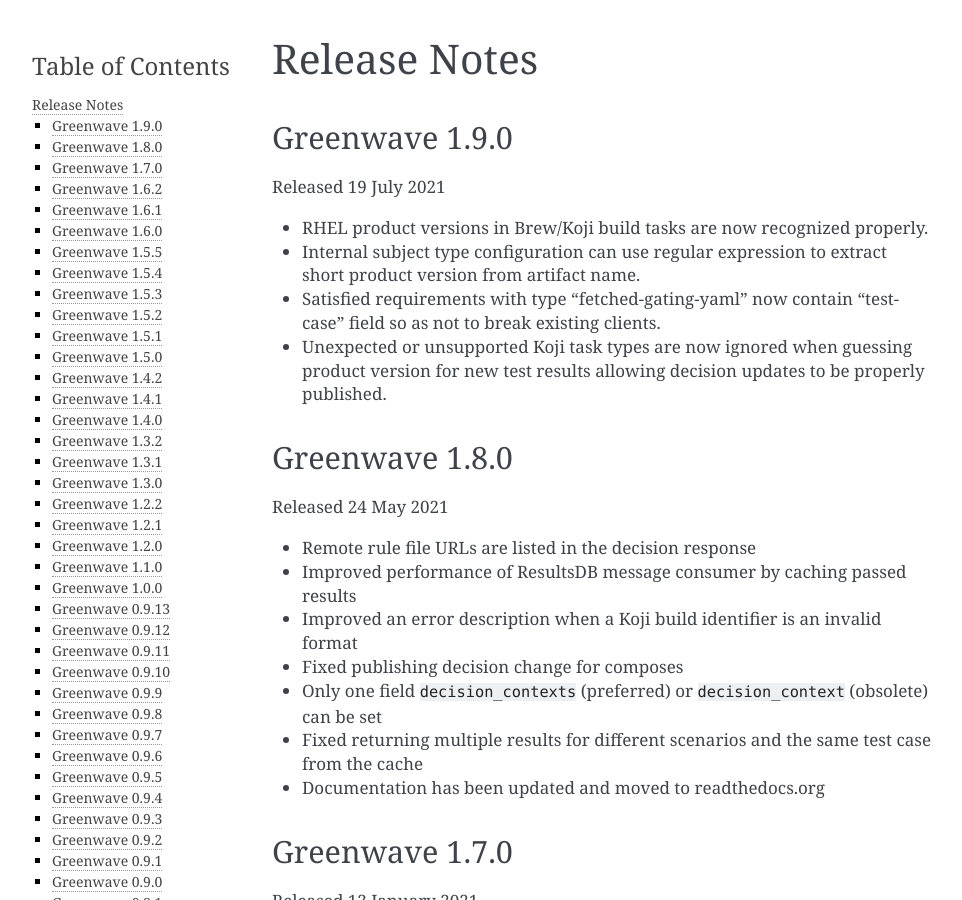
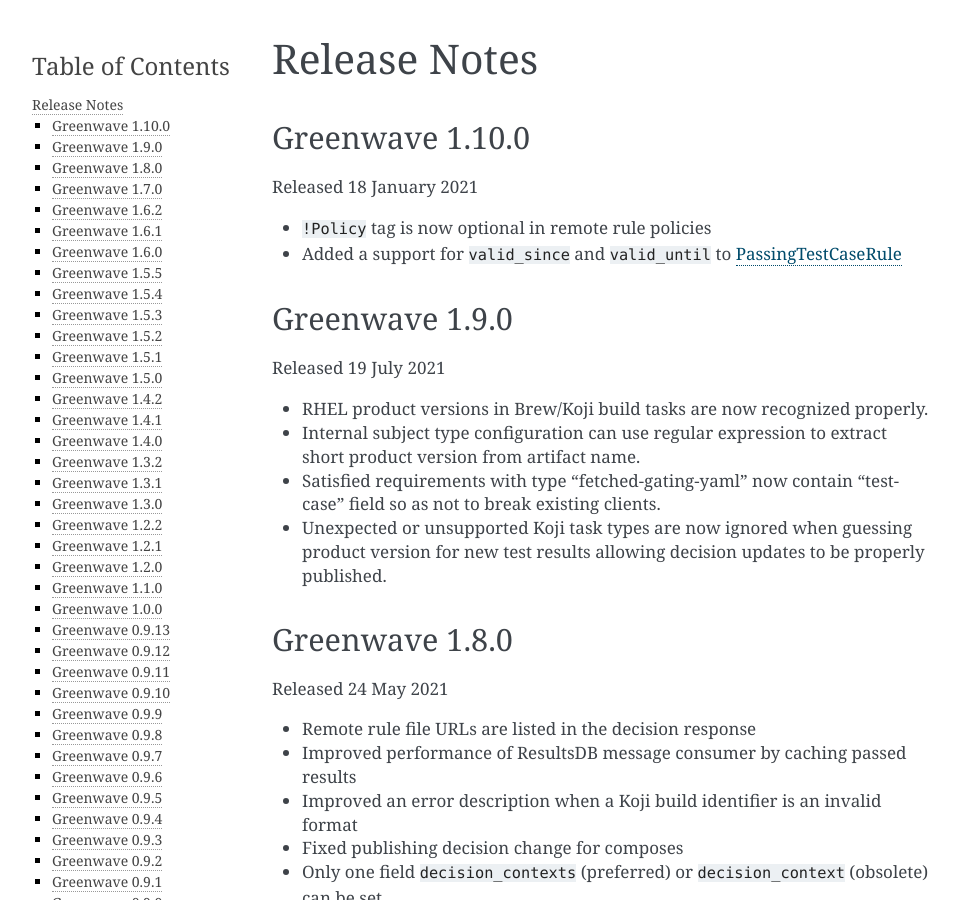
Before and after one commit to release-engineering/greenwave, a Sphinx documentation site: the page built from docs/release-notes.rst, in a window 1280 px wide and 900 px high. Shown: the whole window, without its empty margins (148-1110 px from the left). Built offline with Sphinx 7.4.7, drawn with Linux system fonts in a browser that asks for light colours; pages that are not in the unit, such as notebooks, are missing from menus.

Commit message:
Release notes for version 1.10.0

```diff
--- a/docs/policies.rst
+++ b/docs/policies.rst
@@ -171,6 +171,8 @@
 
 Rule types
 ==========
+
+.. _PassingTestCaseRule:
 
 PassingTestCaseRule
 -------------------
--- a/docs/release-notes.rst
+++ b/docs/release-notes.rst
@@ -1,6 +1,15 @@
 =============
 Release Notes
 =============
+
+Greenwave 1.10.0
+================
+
+Released 18 January 2021
+
+* ``!Policy`` tag is now optional in remote rule policies
+* Added a support for ``valid_since`` and ``valid_until``
+  to :ref:`PassingTestCaseRule`
 
 Greenwave 1.9.0
 ===============
```
